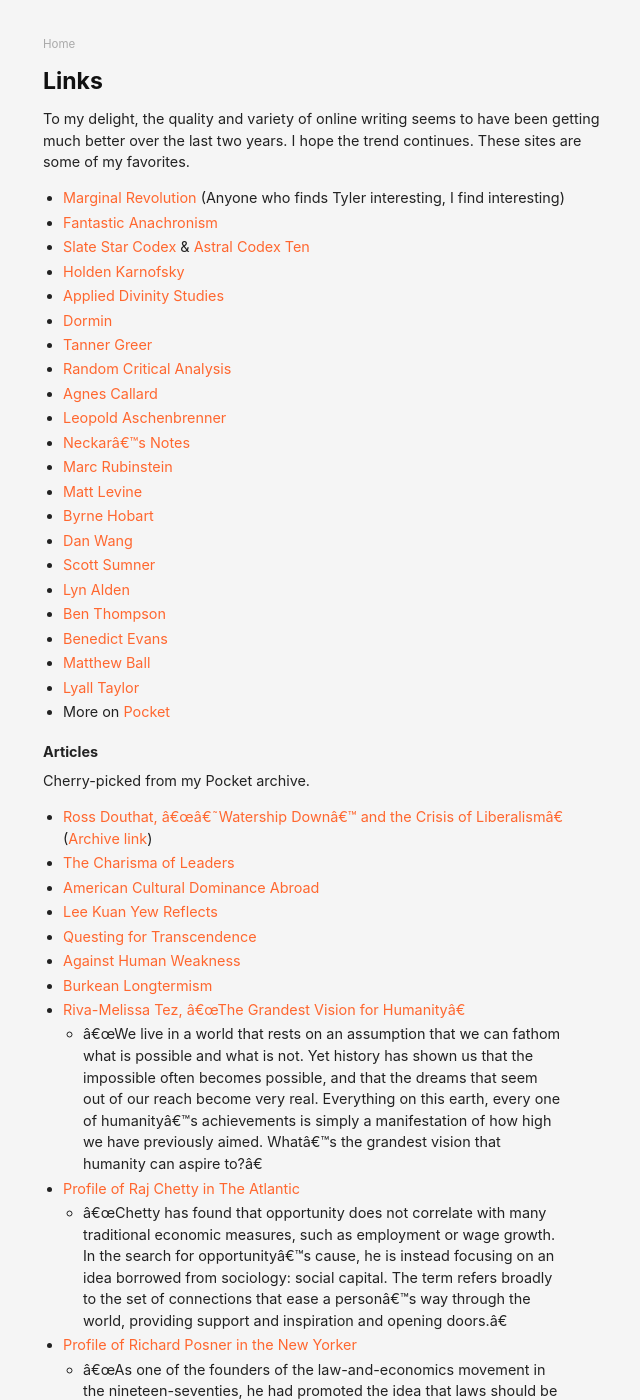
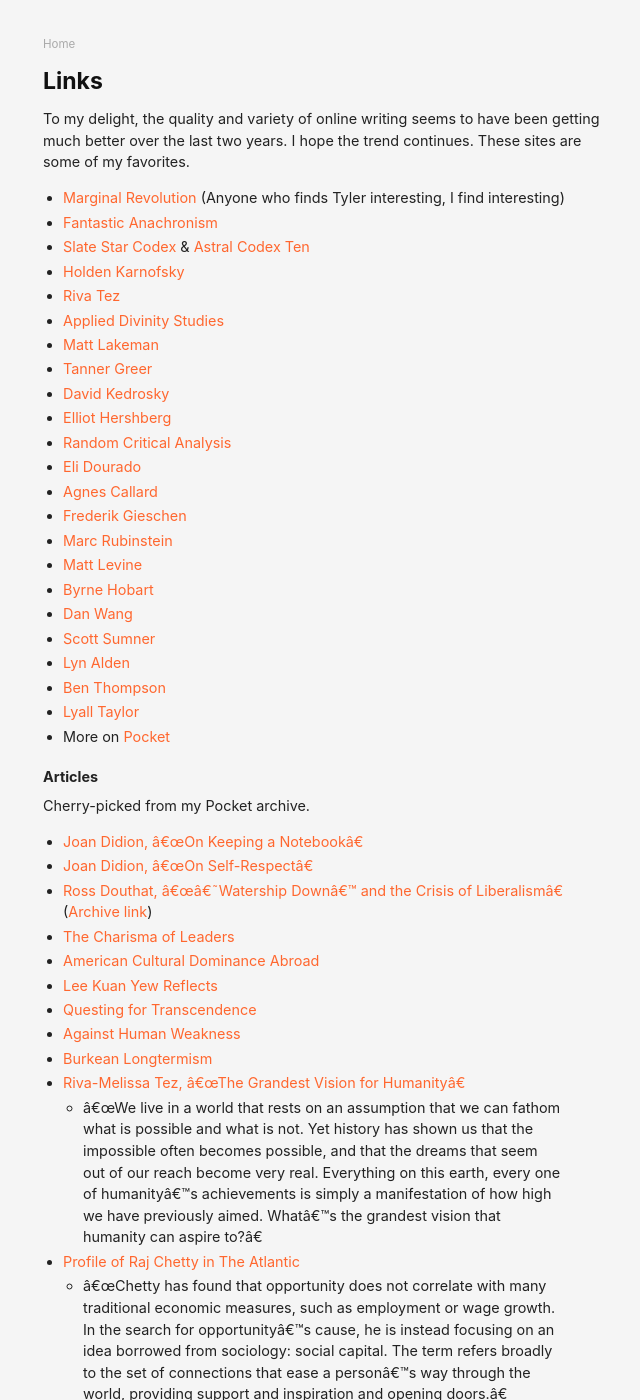
Before and after one commit to danschlz/danschulz.github.io, a Jekyll site: the page built from links.md, in a window 1280 px wide and 1400 px high. Shown: the whole window, without its empty margins (317-957 px from the left). Built offline with Jekyll 4.4.1, drawn with Linux system fonts in a browser that asks for light colours.

Commit message:
Update links.md

```diff
--- a/links.md
+++ b/links.md
@@ -8,15 +8,18 @@ To my delight, the quality and variety of online writing seems to have been gett
 
 * [Marginal Revolution](http://marginalrevolution.com/) (Anyone who finds Tyler interesting, I find interesting)
 * [Fantastic Anachronism](https://fantasticanachronism.com/)
-* [Slate Star Codex](http://slatestarcodex.com/) & [Astral Codex Ten](https://astralcodexten.substack.com/)
+* [Slate Star Codex](http://slatestarcodex.com/) & [Astral Codex Ten](https://astralcodexten.substack.com/archive)
 * [Holden Karnofsky](https://www.cold-takes.com/)
+* [Riva Tez](https://www.hardtowrite.com/)
 * [Applied Divinity Studies](https://applieddivinitystudies.com/)
-* [Dormin](https://dormin.org/)
-* [Tanner Greer](https://scholars-stage.blogspot.com/)
+* [Matt Lakeman](https://dormin.org/)
+* [Tanner Greer](https://scholars-stage.org/)
+* [David Kedrosky](https://daviskedrosky.substack.com/archive)
+* [Elliot Hershberg](https://centuryofbio.substack.com/archive)
 * [Random Critical Analysis](https://randomcriticalanalysis.com/)
+* [Eli Dourado](https://elidourado.com/blog/)
 * [Agnes Callard](https://philosophy.uchicago.edu/faculty/a-callard)
-* [Leopold Aschenbrenner](https://www.forourposterity.com/blog/)
-* [Neckar's Notes](https://neckar.substack.com/people/13675520-neckar?sort=archive)
+* [Frederik Gieschen](https://neckar.substack.com/archive)
 * [Marc Rubinstein](https://www.netinterest.co/)
 * [Matt Levine](https://www.bloomberg.com/view/topics/money-stuff)
 * [Byrne Hobart](https://diff.substack.com/)
@@ -24,8 +27,6 @@ To my delight, the quality and variety of online writing seems to have been gett
 * [Scott Sumner](https://themoneyillusion.com/)
 * [Lyn Alden](https://www.lynalden.com/)
 * [Ben Thompson](https://stratechery.com/)
-* [Benedict Evans](https://www.ben-evans.com/)
-* [Matthew Ball](https://www.matthewball.vc/)
 * [Lyall Taylor](https://lt3000.blogspot.com/)
 * More on [Pocket](https://getpocket.com/@danschulz44)
 
@@ -33,6 +34,8 @@ To my delight, the quality and variety of online writing seems to have been gett
 
 Cherry-picked from my Pocket archive.
 
+- [Joan Didion, "On Keeping a Notebook"](https://accessinghigherground.org/handouts2013/HTCTU%20Alt%20Format%20Manuals/Processing%20PDF%20Sample%20Files/00%20On%20Keeping%20a%20Notebook.pdf)
+- [Joan Didion, "On Self-Respect"](https://www.vogue.com/article/joan-didion-self-respect-essay-1961)
 - [Ross Douthat, "‘Watership Down’ and the Crisis of Liberalism"](https://www.nytimes.com/2019/10/22/opinion/watership-down-liberalism.html) ([Archive link](https://web.archive.org/web/20191022102037/https://www.nytimes.com/2019/10/22/opinion/watership-down-liberalism.html))
 - [The Charisma of Leaders](https://metaismurder.com/post/44155254813/the-charisma-of-leaders)
 - [American Cultural Dominance Abroad](https://www.reddit.com/r/TheMotte/comments/bheycc/american_cultural_dominance_abroad/)
```
